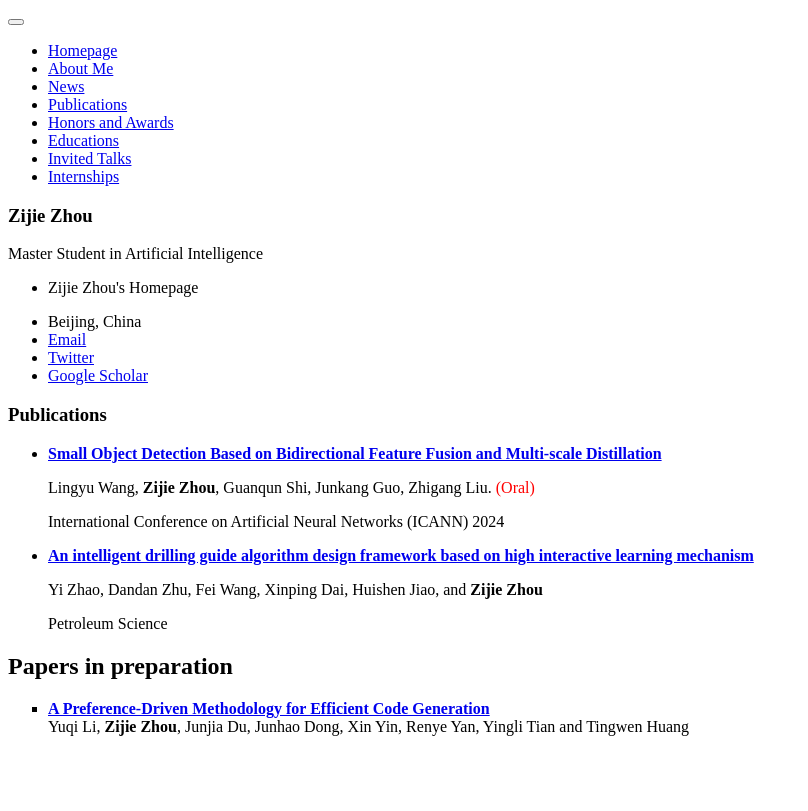
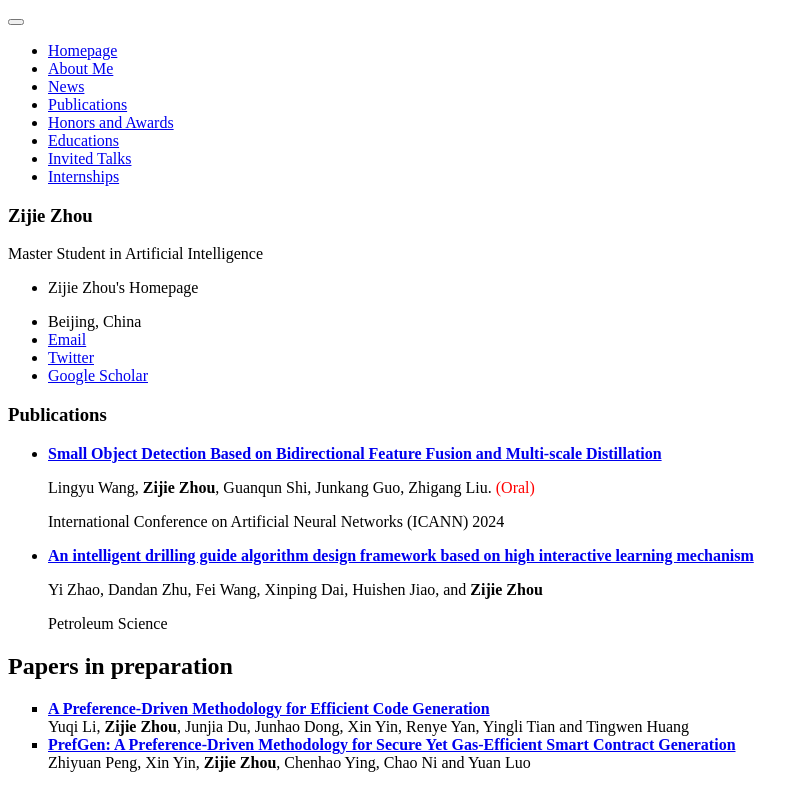
Before and after one commit to zijiezho/homepage, a Jekyll site: the page built from _pages/includes/pub.md, in a window 1280 px wide. Shown: the top 811 px of the page, without its empty margins (0-808 px from the left). Built offline with Jekyll 4.4.1, drawn with Linux system fonts in a browser that asks for light colours; our own code applies the rules of GitHub Pages for plain Markdown files.

Commit message:
update config

```diff
--- a/_pages/includes/pub.md
+++ b/_pages/includes/pub.md
@@ -12,7 +12,7 @@
 </div>
 </div> -->
 
-- [**Small Object Detection Based on Bidirectional Feature Fusion and Multi-scale Distillation**](https://link.springer.com/chapter/10.1007/978-3-031-72335-3_14)
+- [**Small Object Detection Based on Bidirectional Feature Fusion and Multi-scale Distillation**](https://doi.org/10.1007/978-3-031-72335-3_14)
 
   Lingyu Wang, **Zijie Zhou**, Guanqun Shi, Junkang Guo, Zhigang Liu. <span style="color:red">(Oral)</span>
 
@@ -33,4 +33,9 @@
     Yuqi Li, <strong>Zijie Zhou</strong>, Junjia Du, Junhao Dong, Xin Yin, Renye Yan, Yingli Tian and Tingwen Huang<br>
   </li>
 
+  <li>
+  <a href="#"><strong>PrefGen: A Preference-Driven Methodology for Secure Yet Gas-Efficient Smart Contract Generation</strong></a><br>
+  Zhiyuan Peng, Xin Yin, <strong>Zijie Zhou</strong>, Chenhao Ying, Chao Ni and Yuan Luo
+  </li>
+
 </ul>
```
